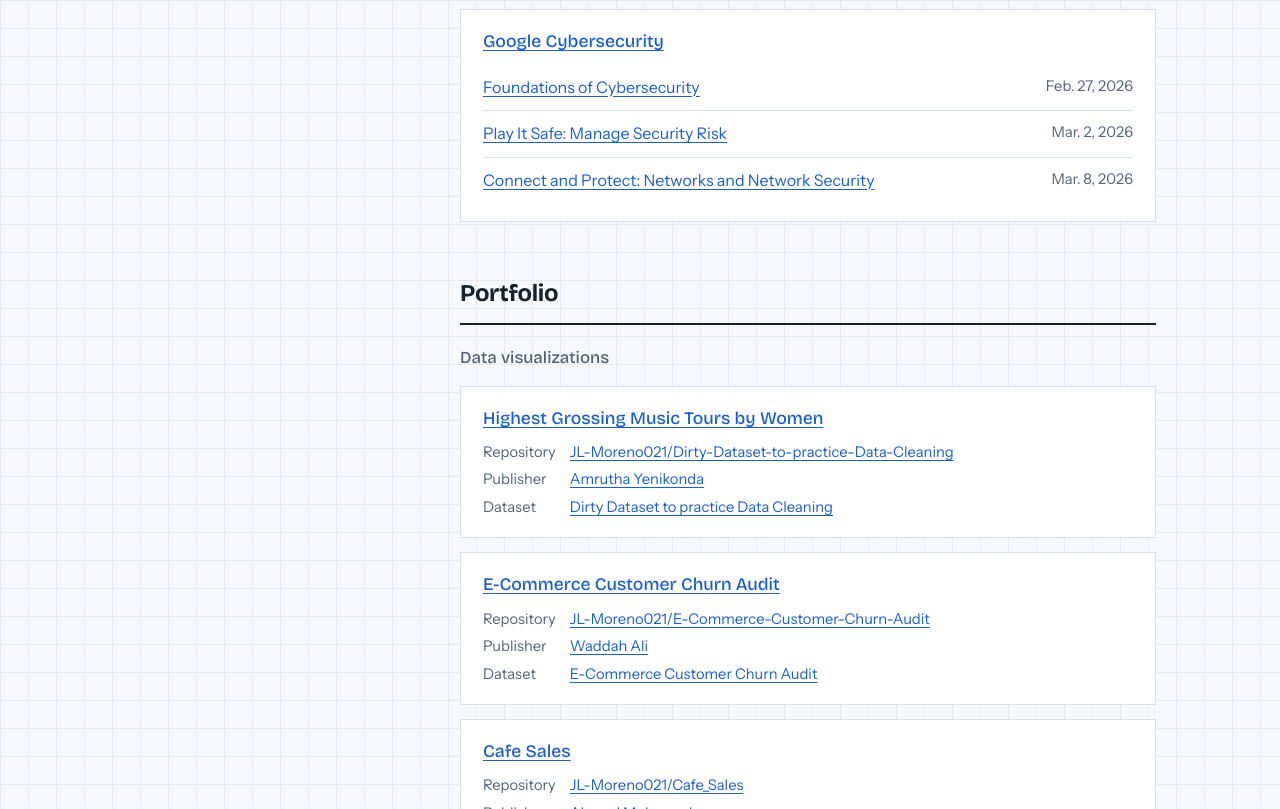
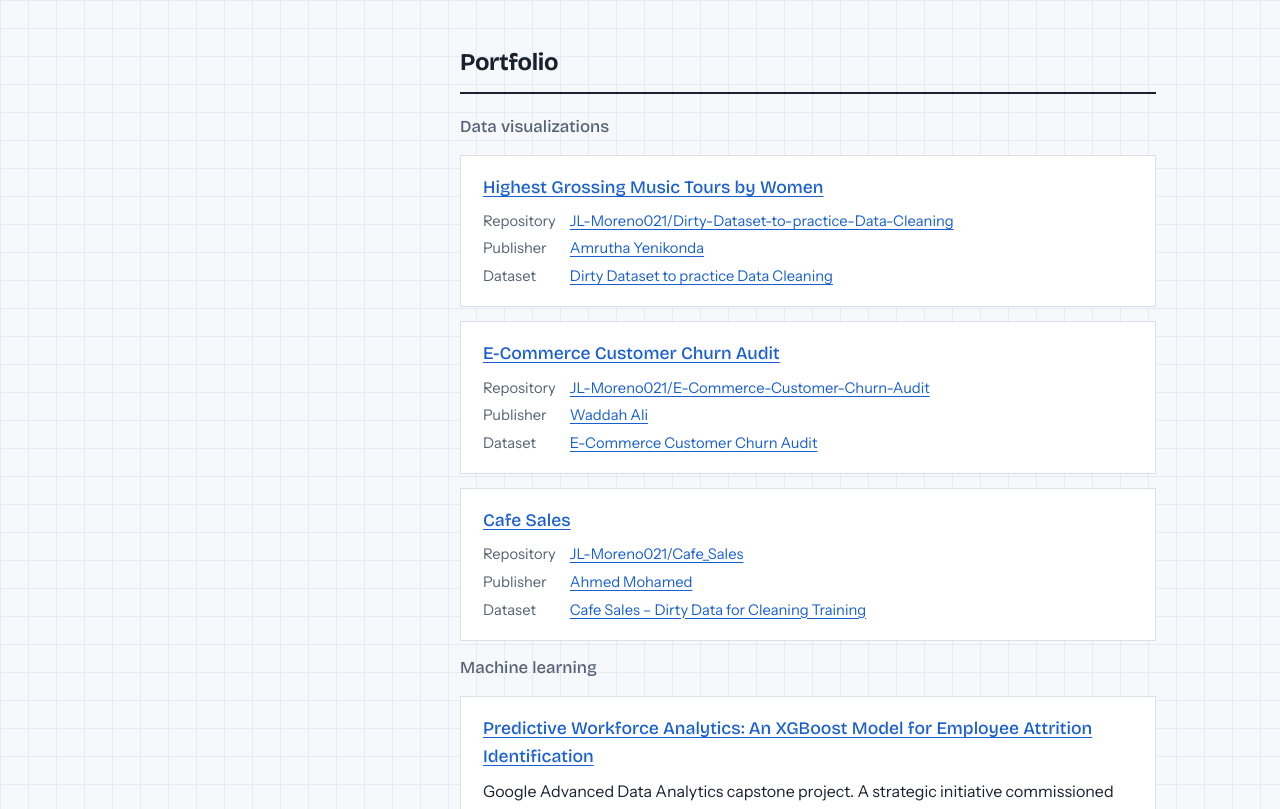
Before and after one commit to JL-Moreno021/JeromeMoreno021, a plain HTML site: page index.html in a window 1280 px wide. Shown: the part 1176-1985 px from the top of the page. Drawn offline with nearby package versions, Linux system fonts and the light colour scheme.

Commit message:
remove uncompleted certification

```diff
--- a/index.html
+++ b/index.html
@@ -186,15 +186,6 @@ footer{color:var(--muted); font-size:.85rem; padding-top:8px}
           </div>
         </article>
       </div>
-
-      <article class="project">
-        <h4><a href="https://www.coursera.org/professional-certificates/google-cybersecurity">Google Cybersecurity</a></h4>
-        <ul class="course-list">
-          <li><a href="https://www.coursera.org/account/accomplishments/verify/XU12RZ8UX8DM">Foundations of Cybersecurity</a><time datetime="2026-02-27">Feb. 27, 2026</time></li>
-          <li><a href="https://www.coursera.org/account/accomplishments/verify/DC0M3AC4NMVW">Play It Safe: Manage Security Risk</a><time datetime="2026-03-02">Mar. 2, 2026</time></li>
-          <li><a href="https://www.coursera.org/account/accomplishments/verify/6QB3IDXP4831">Connect and Protect: Networks and Network Security</a><time datetime="2026-03-08">Mar. 8, 2026</time></li>
-        </ul>
-      </article>
     </section>
 
     <section id="portfolio">
```
